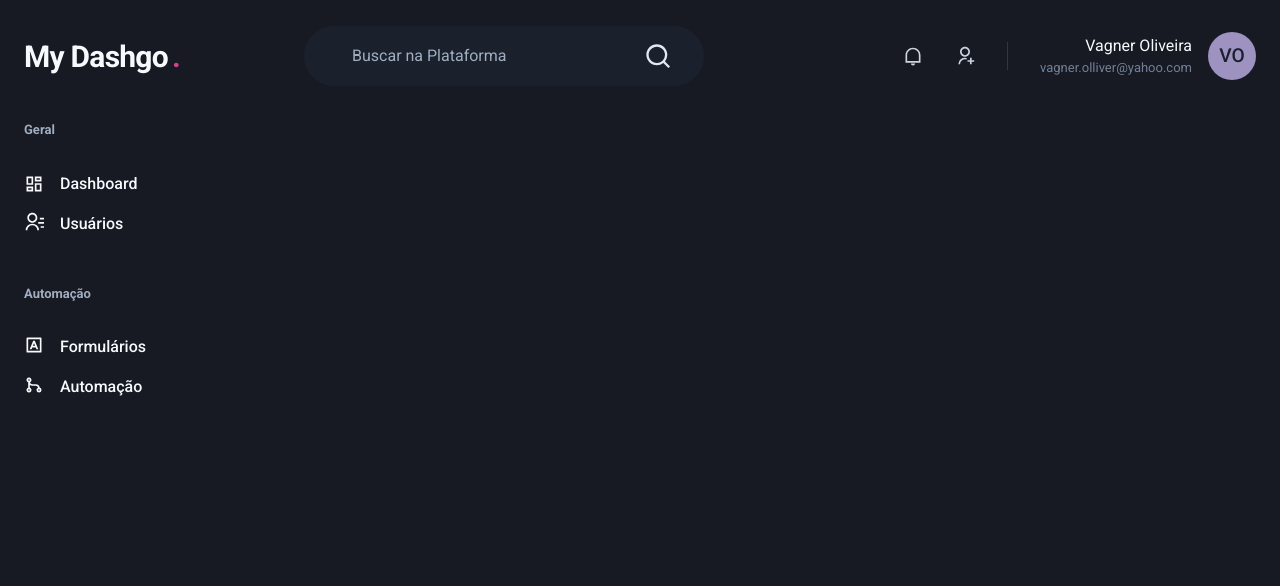
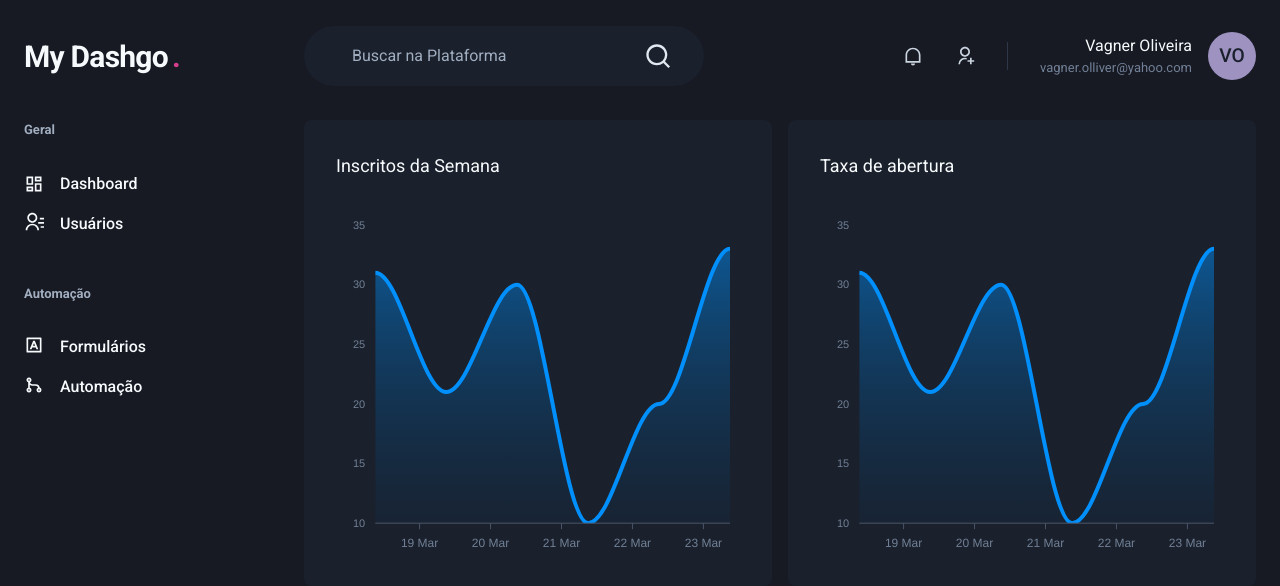
Before and after one commit to vagnerolliver/ignite-my-dashgo, a Next.js app: page /dashboard in a window 1280 px wide. Shown: the top 586 px of the page. Built offline with nearby package versions, Linux system fonts and the light colour scheme.

Commit message:
chore: add chart on Dashboard

```diff
--- a/package.json
+++ b/package.json
@@ -13,9 +13,11 @@
     "@chakra-ui/react": "^1.6.6",
     "@emotion/react": "^11.4.1",
     "@emotion/styled": "^11.3.0",
+    "apexcharts": "^3.27.3",
     "framer-motion": "^4.1.17",
     "next": "11.1.0",
     "react": "17.0.2",
+    "react-apexcharts": "^1.3.9",
     "react-dom": "17.0.2",
     "react-icons": "^4.2.0"
   },
--- a/src/components/Layout/Aside.tsx
+++ b/src/components/Layout/Aside.tsx
@@ -3,7 +3,7 @@
 
 export function Aside() {
   return (
-    <Box as="aside" w="64" mr="68">
+    <Box as="aside" w="64" mr="6">
       <Stack spacing="12" align="fle">
         <Box>
           <Text fontWeight="bold" color="gray.400" fontSize="small">Geral</Text>
--- a/src/pages/dashboard.tsx
+++ b/src/pages/dashboard.tsx
@@ -1,7 +1,65 @@
-import { Flex } from "@chakra-ui/react";
+import { Flex, SimpleGrid, Box, Text, theme } from "@chakra-ui/react"
+import dynamic from 'next/dynamic'
 
-import { Header } from "../components/Layout/Header";
-import { Aside } from "../components/Layout/Aside";
+import { Header } from "../components/Layout/Header"
+import { Aside } from "../components/Layout/Aside"
+import { m } from "framer-motion"
+
+
+const Chart = dynamic(() => import('react-apexcharts'), {
+  ssr: false
+})
+
+const options = {
+  chart: {
+    toolbar: {
+      show: false
+    },
+    zoom: {
+      enabled: false
+    },
+    foreColor: theme.colors.gray[500]
+  },
+  grid: {
+    show: false,
+  },
+  dataLabels: {
+    enabled: false
+  },
+  tooltip: {
+    enabled: false
+  },
+  xaxis: {
+    type: 'datetime',
+    axisBorder: {
+      color: theme.colors.gray[600]
+    },
+    axisTicks :{
+      color: theme.colors.gray[600]
+    },
+    categories: [
+      '2021-03-18T09:00:00.000Z',
+      '2021-03-19T09:00:00.000Z',
+      '2021-03-20T09:00:00.000Z',
+      '2021-03-21T09:00:00.000Z',
+      '2021-03-22T09:00:00.000Z',
+      '2021-03-23T09:00:00.000Z',
+    ]
+  },
+  fill: {
+    opacity: .3,
+    type: 'gradient',
+    gradient: {
+      shade: 'dark',
+      opacityFrom: .7,
+      opacityTo: .3
+    }
+  }
+}
+
+const series = [
+  { name: 'series1', data: [31, 21, 30, 10, 20, 33]}
+]
 
 export default function Dashboard() {
   return (
@@ -10,6 +68,28 @@
 
       <Flex w="100%" maxWidth={1480} my="6" mx="auto" px="6">
         <Aside />
+
+        <SimpleGrid flex="1" gap="4" minChildWidth="320px" alignItems="flex-start">
+          <Box
+            bg="gray.800"
+            borderRadius={8}
+            p="8"
+            pb="4"
+          >
+            <Text fontSize="lg" mb="4">Inscritos da Semana</Text>
+            <Chart options={options} series={series} type="area" height={360}/>
+          </Box>
+
+          <Box
+            bg="gray.800"
+            borderRadius={8}
+            p="8"
+            pb="4"
+          >
+            <Text fontSize="lg" mb="4">Taxa de abertura</Text>
+            <Chart options={options} series={series} type="area" height={360}/>
+          </Box>
+        </SimpleGrid>
       </Flex>
     </Flex>
   )
```
Also changed, not shown: 1 other file (tests, documents, lock files or other folders).
